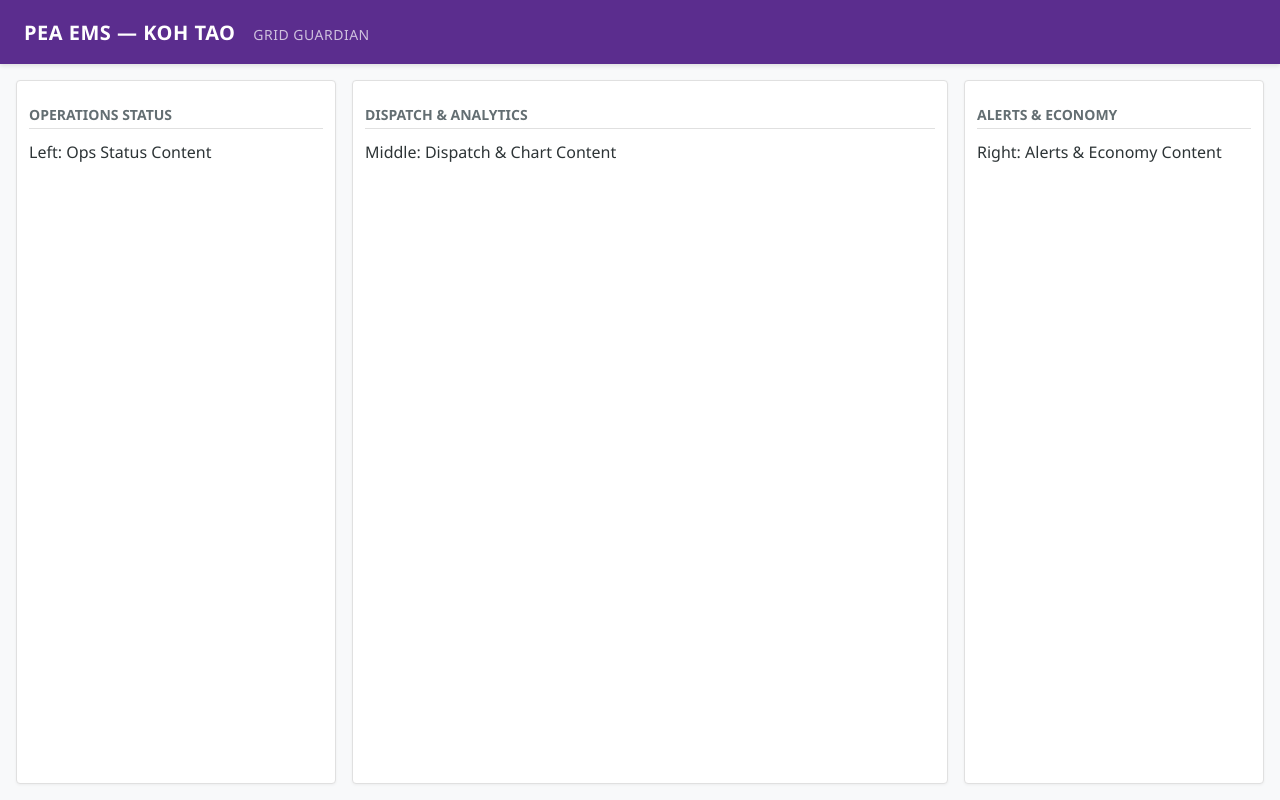
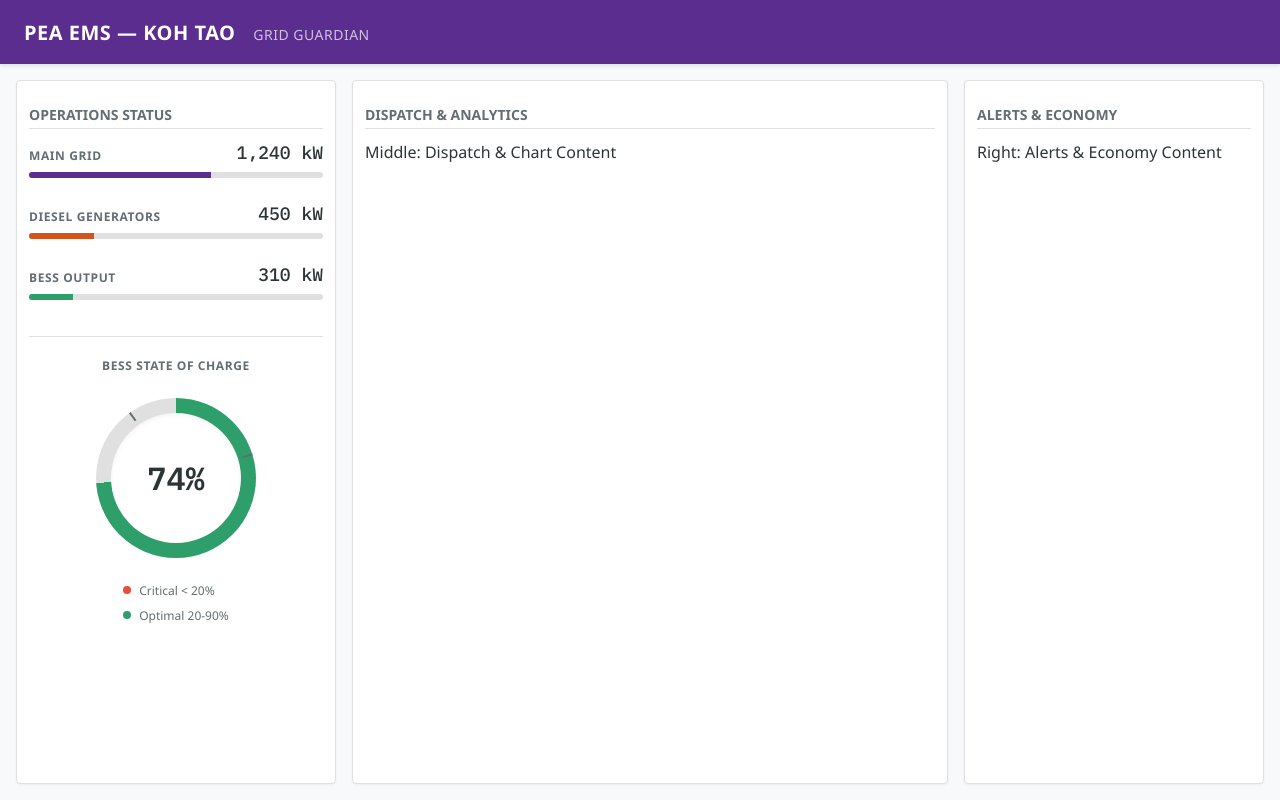
Before and after one commit to 9Ten/grid-guardian, a React (Vite) app in the folder frontend/: page / in a window 1280 px wide. Built offline with nearby package versions, Linux system fonts and the light colour scheme; a web font is replaced by a local one.

Commit message:
feat: add SourceMeter and SocGauge React components

```diff
--- a/frontend/src/components/DashboardLayout.tsx
+++ b/frontend/src/components/DashboardLayout.tsx
@@ -1,13 +1,36 @@
 // frontend/src/components/DashboardLayout.tsx
 import React from 'react';
 import styles from './DashboardLayout.module.css';
+import { SourceMeter } from './SourceMeter';
+import { SocGauge } from './SocGauge';
 
 export const DashboardLayout: React.FC = () => {
     return (
         <main className={styles.grid}>
             <aside className={styles.panel}>
                 <h2 style={{ fontSize: '0.875rem', color: 'var(--text-muted)', marginBottom: '12px', borderBottom: '1px solid var(--border)', paddingBottom: '4px' }}>OPERATIONS STATUS</h2>
-                <div style={{ flex: 1 }}>Left: Ops Status Content</div>
+                <div style={{ flex: 1, display: 'flex', flexDirection: 'column' }}>
+                    <SourceMeter
+                        label="Main Grid"
+                        value="1,240 kW"
+                        percentage={62}
+                        color="var(--color-grid)"
+                    />
+                    <SourceMeter
+                        label="Diesel Generators"
+                        value="450 kW"
+                        percentage={22}
+                        color="var(--color-diesel)"
+                    />
+                    <SourceMeter
+                        label="BESS Output"
+                        value="310 kW"
+                        percentage={15}
+                        color="var(--color-bess)"
+                    />
+
+                    <SocGauge percentage={74} />
+                </div>
             </aside>
             <section className={styles.panel}>
                 <h2 style={{ fontSize: '0.875rem', color: 'var(--text-muted)', marginBottom: '12px', borderBottom: '1px solid var(--border)', paddingBottom: '4px' }}>DISPATCH & ANALYTICS</h2>
--- /dev/null
+++ b/frontend/src/components/SocGauge.module.css
@@ -0,0 +1,86 @@
+.wrapper {
+  display: flex;
+  flex-direction: column;
+  align-items: center;
+  padding: 20px 0;
+  border-top: 1px solid var(--border);
+  margin-top: 12px;
+}
+
+.label {
+  font-size: 0.75rem;
+  font-weight: 600;
+  text-transform: uppercase;
+  color: var(--text-muted);
+  letter-spacing: 0.05em;
+  margin-bottom: 24px;
+}
+
+.gaugeContainer {
+  position: relative;
+  width: 160px;
+  height: 160px;
+}
+
+.gauge {
+  width: 100%;
+  height: 100%;
+  border-radius: 50%;
+  background: conic-gradient(
+    var(--color-bess) var(--soc-p),
+    var(--border) var(--soc-p)
+  );
+  display: flex;
+  align-items: center;
+  justify-content: center;
+  position: relative;
+}
+
+.gaugeInner {
+  width: 130px;
+  height: 130px;
+  background-color: var(--bg-panel);
+  border-radius: 50%;
+  display: flex;
+  align-items: center;
+  justify-content: center;
+  box-shadow: inset 0 2px 4px rgba(0,0,0,0.05);
+}
+
+.percentageValue {
+  font-family: 'IBM Plex Mono', monospace;
+  font-size: 2rem;
+  font-weight: 600;
+  color: var(--text-main);
+}
+
+.marker {
+  position: absolute;
+  top: 0;
+  left: 50%;
+  width: 2px;
+  height: 10px;
+  background-color: var(--text-muted);
+  transform-origin: 0 80px;
+}
+
+.legend {
+  margin-top: 24px;
+  display: flex;
+  flex-direction: column;
+  gap: 8px;
+}
+
+.legendItem {
+  display: flex;
+  align-items: center;
+  gap: 8px;
+  font-size: 0.75rem;
+  color: var(--text-muted);
+}
+
+.dot {
+  width: 8px;
+  height: 8px;
+  border-radius: 50%;
+}
--- /dev/null
+++ b/frontend/src/components/SocGauge.tsx
@@ -0,0 +1,40 @@
+import React from 'react';
+import styles from './SocGauge.module.css';
+
+interface SocGaugeProps {
+  percentage: number;
+}
+
+export const SocGauge: React.FC<SocGaugeProps> = ({ percentage }) => {
+  // Ensure percentage is between 0 and 100
+  const p = Math.min(100, Math.max(0, percentage));
+
+  return (
+    <div className={styles.wrapper}>
+      <div className={styles.label}>BESS STATE OF CHARGE</div>
+      <div className={styles.gaugeContainer}>
+        <div
+          className={styles.gauge}
+          style={{ '--soc-p': `${p}%` } as React.CSSProperties}
+        >
+          <div className={styles.gaugeInner}>
+            <span className={styles.percentageValue}>{p}%</span>
+          </div>
+          {/* Safety Markers */}
+          <div className={styles.marker} style={{ transform: 'rotate(72deg)' }} title="20% Limit"></div>
+          <div className={styles.marker} style={{ transform: 'rotate(324deg)' }} title="90% Limit"></div>
+        </div>
+      </div>
+      <div className={styles.legend}>
+        <div className={styles.legendItem}>
+          <span className={styles.dot} style={{ backgroundColor: '#E74C3C' }}></span>
+          <span>Critical &lt; 20%</span>
+        </div>
+        <div className={styles.legendItem}>
+          <span className={styles.dot} style={{ backgroundColor: 'var(--color-bess)' }}></span>
+          <span>Optimal 20-90%</span>
+        </div>
+      </div>
+    </div>
+  );
+};
--- /dev/null
+++ b/frontend/src/components/SourceMeter.module.css
@@ -0,0 +1,38 @@
+.container {
+  margin-bottom: 24px;
+  width: 100%;
+}
+
+.header {
+  display: flex;
+  justify-content: space-between;
+  align-items: flex-end;
+  margin-bottom: 8px;
+}
+
+.label {
+  font-size: 0.75rem;
+  font-weight: 600;
+  text-transform: uppercase;
+  color: var(--text-muted);
+  letter-spacing: 0.05em;
+}
+
+.value {
+  font-family: 'IBM Plex Mono', monospace;
+  font-size: 1.125rem;
+  font-weight: 500;
+  color: var(--text-main);
+}
+
+.track {
+  height: 6px;
+  background-color: var(--border);
+  border-radius: 3px;
+  overflow: hidden;
+}
+
+.fill {
+  height: 100%;
+  transition: width 0.3s ease-out;
+}
--- /dev/null
+++ b/frontend/src/components/SourceMeter.tsx
@@ -0,0 +1,29 @@
+import React from 'react';
+import styles from './SourceMeter.module.css';
+
+interface SourceMeterProps {
+  label: string;
+  value: string;
+  percentage: number;
+  color: string;
+}
+
+export const SourceMeter: React.FC<SourceMeterProps> = ({ label, value, percentage, color }) => {
+  return (
+    <div className={styles.container}>
+      <div className={styles.header}>
+        <span className={styles.label}>{label}</span>
+        <span className={styles.value}>{value}</span>
+      </div>
+      <div className={styles.track}>
+        <div
+          className={styles.fill}
+          style={{
+            width: `${Math.min(100, Math.max(0, percentage))}%`,
+            backgroundColor: color
+          }}
+        />
+      </div>
+    </div>
+  );
+};
```
